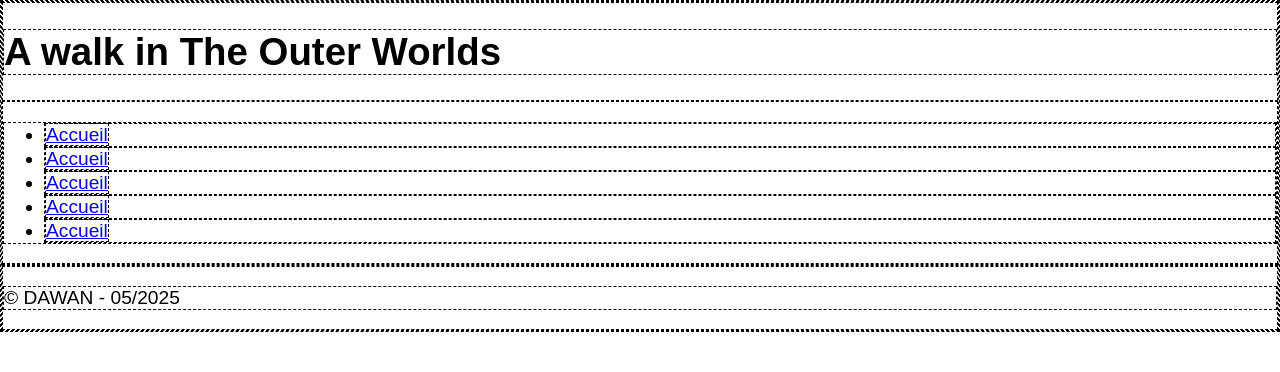
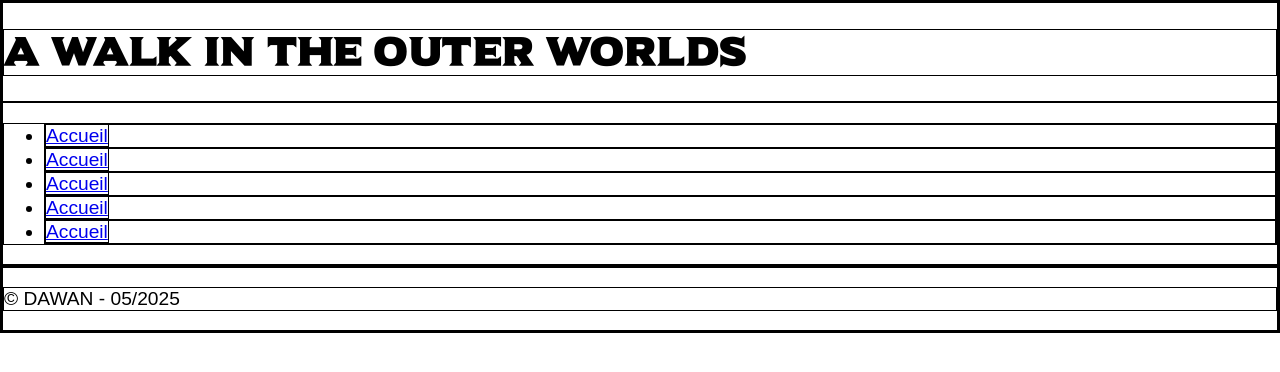
Before and after one commit to nicoduflot/2025-05-12-bs-tw, a plain HTML site: page index.html in a window 1280 px wide. Drawn offline with Linux system fonts and the light colour scheme.

Commit message:
font-face et import css

```diff
--- a/css/tos-style.css
+++ b/css/tos-style.css
@@ -1,12 +1,21 @@
+/*
+Il est possible d'importer dans un fichier CSS un autre fichier CSS
+ATTENTION ! Si vous importer des fichiers CSS dans un fichier CSS, cela doit être fait avant toute autre déclaration CSS (les commentaires ne sont pas concernés)
+*/
+/* ----------- Import de fichiers CSS ----------- */
+@import url('./UniversalSerif.css');
 
 
+/* ----------- Déclarations CSS générales ----------- */
 /* on surcharger le css natif du navigateur en utilisant :root  */
 /* on peut utiliser en CSS des variables, elle sont généralement (mais pas que) déclarées dans le :root et utilisées dans tout le CSS */
+/* Utiliser un :root, des variables, etc sert un adage du CSS : D.R.Y. = Don't Repeat Yourself */
 :root{
     font-family: Arial, Helvetica, sans-serif;
-    --border-test : 1px dashed black;
+    --border-test : 1px solid black;
     --default-font-size: 1.2rem; /* 16 x 1.2 = 19.4px */
     font-size: var(--default-font-size);
+    --heading-font-family: 'UniversalSerif';
 }
 
 /* On va déclarer des comportements CSS pour TOUS LES ÉLÉMENTS de la page */
@@ -15,6 +24,16 @@
     border: var(--border-test);
 }
 
+h1, h2, h3, h4{
+    font-family: var(--heading-font-family);
+    letter-spacing: 0.1rem;
+}
+
+/* ----------- déclaration de classes CSS particulières ----------- */
+
+
+
+/* ----------- Déclaration CSS selon la strcuture HTML de la page ----------- */
 /* On règle le cas de la marge extérieure du body */
 body{
     margin: 0;
```
